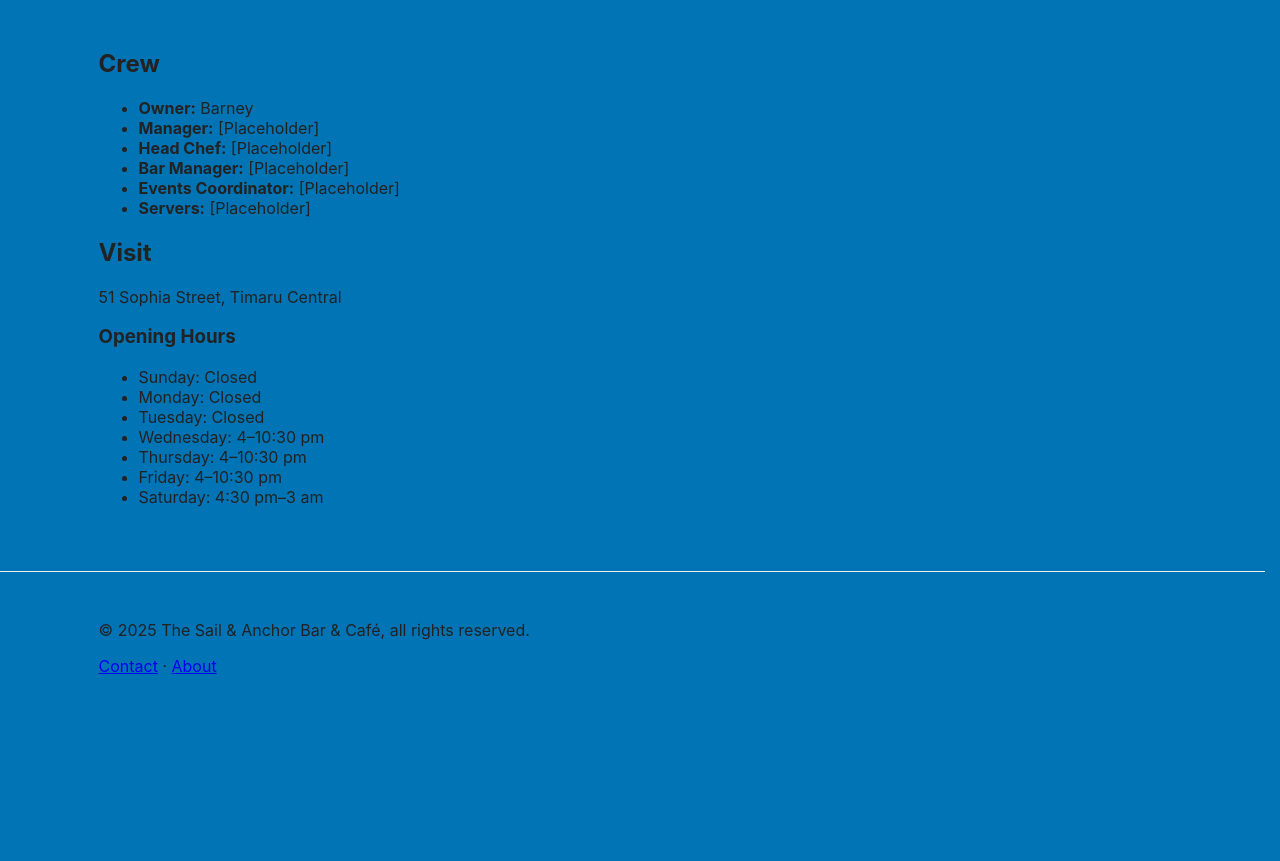
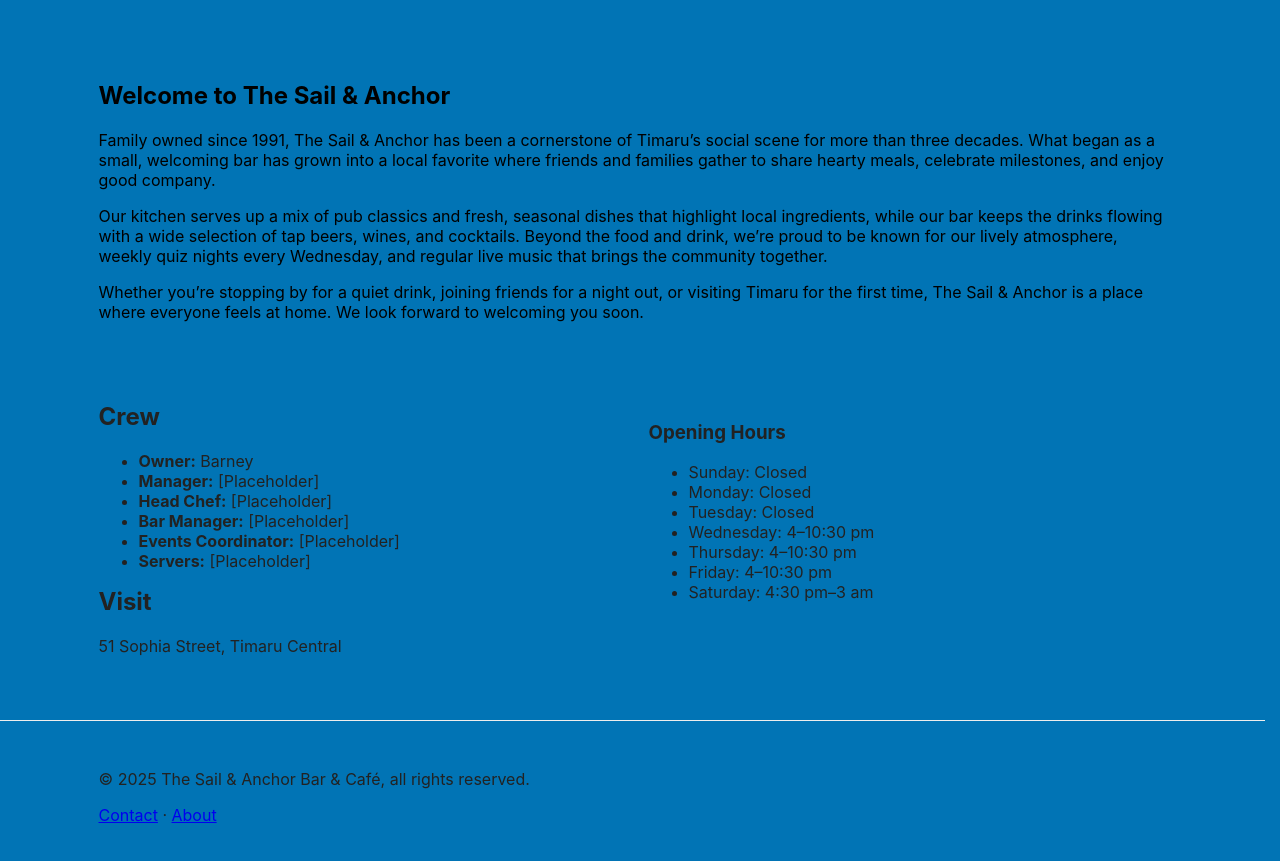
Before and after one commit to Gabriel3000392/The-Sail-and-Anchor, a plain HTML site: page about/index.html in a window 1280 px wide. Shown: the part 89-950 px from the top of the page. Before the commit the page ends 813 px from the top, so only its background shows below. Drawn offline with Linux system fonts and the light colour scheme.

Commit message:
fixed menu and about page

```diff
--- a/about/index.html
+++ b/about/index.html
@@ -1,7 +1,6 @@
 <!doctype html>
 <html lang="en">
 <head>
-
   <meta charset="utf-8">
   <meta name="viewport" content="width=device-width, initial-scale=1">
   <title>The Sail — Contact</title>
@@ -17,16 +16,27 @@
       <button class="menu-toggle" id="menuToggle" aria-label="Open menu">☰</button>
       <nav class="site-nav" id="siteNav" aria-label="Primary">
         <a href="/">Home</a>
-        <a href="/about/" aria-current="page">About</a>
+        <a href="/about/">About</a>
         <a href="/menu/">Menu</a>
         <a href="/events/">Events</a>
-        <a href="/contact/">Contact</a>
+        <a href="/contact/" aria-current="page">Contact</a>
       </nav>
     </div>
   </header>
 
   <main class="container">
-    <section class="contact-info">
+  <!-- New blurb at the top -->
+  <section class="intro">
+    <h2>Welcome to The Sail & Anchor</h2>
+    <p>Family owned since 1991, The Sail & Anchor has been a cornerstone of Timaru’s social scene for more than three decades. What began as a small, welcoming bar has grown into a local favorite where friends and families gather to share hearty meals, celebrate milestones, and enjoy good company.</p>
+    <p>Our kitchen serves up a mix of pub classics and fresh, seasonal dishes that highlight local ingredients, while our bar keeps the drinks flowing with a wide selection of tap beers, wines, and cocktails. Beyond the food and drink, we’re proud to be known for our lively atmosphere, weekly quiz nights every Wednesday, and regular live music that brings the community together.</p>
+    <p>Whether you’re stopping by for a quiet drink, joining friends for a night out, or visiting Timaru for the first time, The Sail & Anchor is a place where everyone feels at home. We look forward to welcoming you soon.</p>
+  </section>
+
+
+  <!-- Crew and hours side by side -->
+  <section class="contact-info two-column">
+    <div>
       <h2>Crew</h2>
       <ul>
         <li><strong>Owner:</strong> Barney</li>
@@ -36,9 +46,11 @@
         <li><strong>Events Coordinator:</strong> [Placeholder]</li>
         <li><strong>Servers:</strong> [Placeholder]</li>
       </ul>
-
       <h2>Visit</h2>
       <p>51 Sophia Street, Timaru Central</p>
+    </div>
+
+    <div>
 
       <h3>Opening Hours</h3>
       <ul>
@@ -50,8 +62,10 @@
         <li>Friday: 4–10:30 pm</li>
         <li>Saturday: 4:30 pm–3 am</li>
       </ul>
-    </section>
-  </main>
+    </div>
+  </section>
+</main>
+
 
   <footer class="site-footer">
     <div class="container">
--- a/css/main.css
+++ b/css/main.css
@@ -108,6 +108,32 @@
 .hero .container { position: relative; z-index: 2; }
 .hero h1 { margin: 0; font-size: 2.25rem; }
 .hero p { color: rgba(255,255,255,0.95); }
+
+.two-column {
+  display: grid;
+  grid-template-columns: 1fr 1fr;
+  gap: 2rem;
+  margin-top: 2rem;
+}
+
+.two-column h2 {
+  margin-top: 0;
+}
+.intro h2{
+  color: black;
+}
+
+.intro p{
+  color: black;
+}
+
+/* Responsive stack on small screens */
+@media (max-width: 768px) {
+  .two-column {
+    grid-template-columns: 1fr;
+  }
+}
+
 
 /* Buttons */
 .btn {
```
Also changed, not shown: index.html (+3 -2 lines), menu/index.html (+4 -1 lines).
